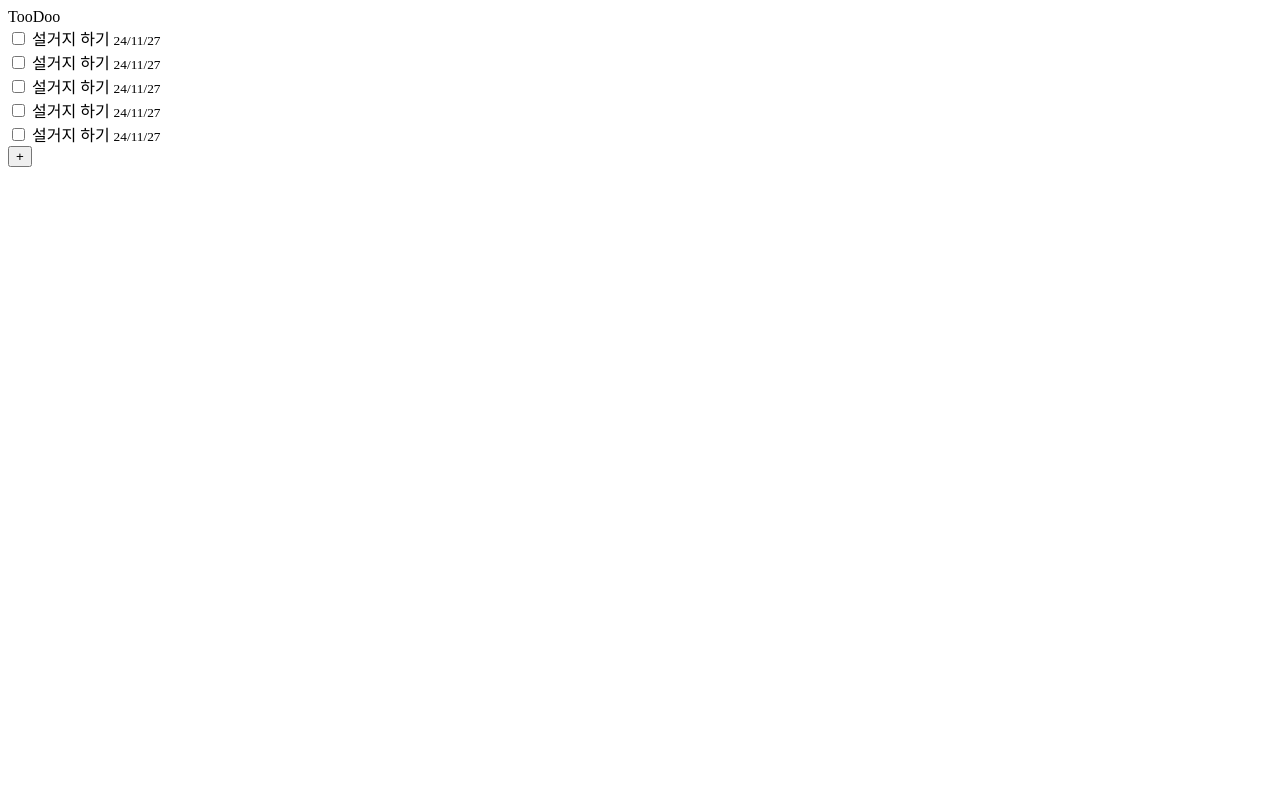
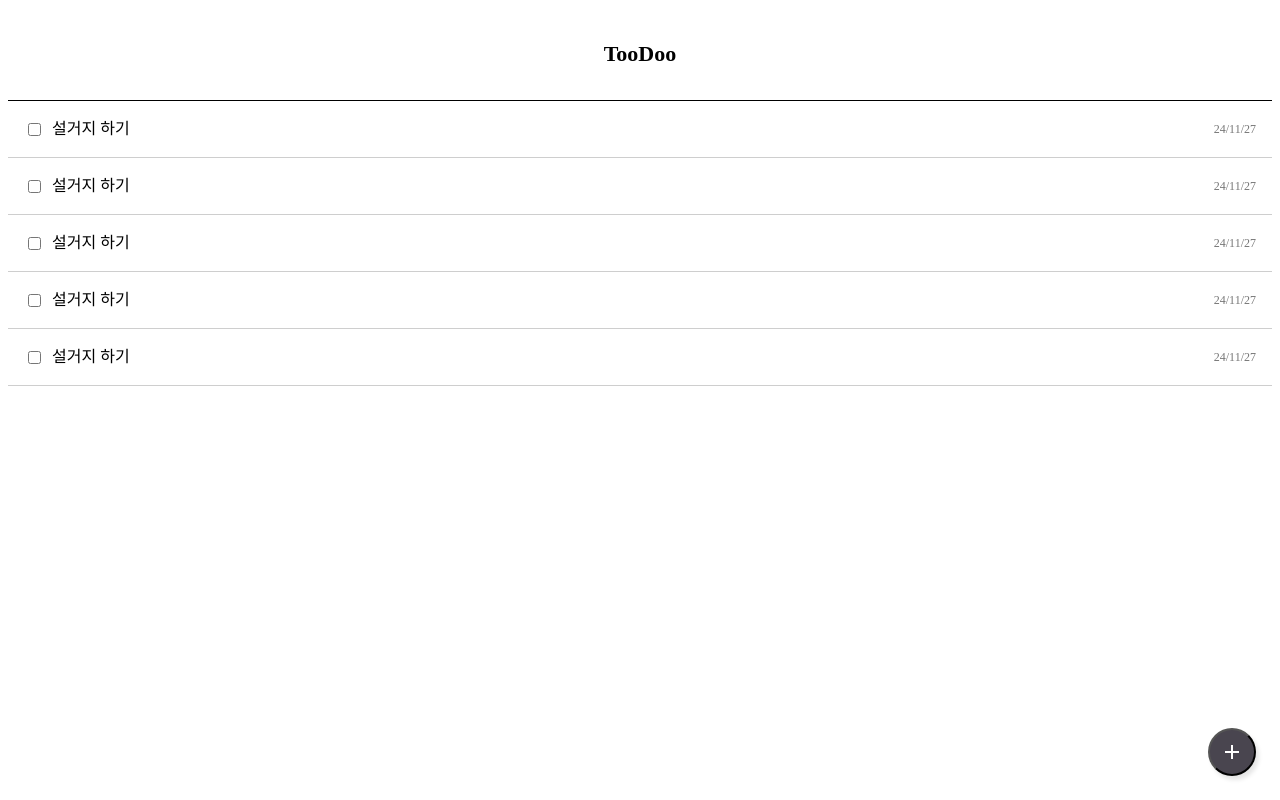
Before and after one commit to jisunipark/toodoo, a website: page index.html in a window 1280 px wide. Drawn offline with Linux system fonts and the light colour scheme.

Commit message:
design: 기본 css 추가

```diff
--- a/index.html
+++ b/index.html
@@ -3,6 +3,7 @@
   <head>
     <meta charset="UTF-8" />
     <meta name="viewport" content="width=device-width, initial-scale=1.0" />
+    <link rel="stylesheet" href="./style.css" />
     <title>TooDoo</title>
   </head>
   <body>
@@ -34,6 +35,8 @@
         <small>24/11/27</small>
       </div>
     </div>
-    <button type="button">+</button>
+    <button type="button" id="add-button">
+      <img src="assets/material-symbols_add.svg" />
+    </button>
   </body>
 </html>
--- /dev/null
+++ b/style.css
@@ -0,0 +1,67 @@
+header {
+  display: flex;
+  width: 100%;
+  height: 60px;
+  padding: 16px 0px;
+  justify-content: center;
+  align-items: center;
+  border-bottom: 1px solid #000;
+
+  color: #000;
+  text-align: center;
+  font-family: 'Tilt Warp';
+  font-size: 22px;
+  font-style: normal;
+  font-weight: 600;
+  line-height: 28px; /* 127.273% */
+  letter-spacing: 0px;
+}
+
+.item {
+  display: flex;
+  height: 56px;
+  padding: 0px 16px;
+  align-items: center;
+  gap: 8px;
+  align-self: stretch;
+  border-bottom: 1px solid #cecece;
+}
+
+.item > span {
+  color: #000;
+  font-family: Pretendard;
+  font-size: 16px;
+  font-style: normal;
+  font-weight: 400;
+  line-height: 28px; /* 175% */
+  flex: 1 0 0;
+}
+
+.done > span {
+  color: #777;
+  text-decoration: line-through;
+}
+
+.item > small {
+  color: #777;
+  text-align: center;
+  font-family: Pretendard;
+  font-size: 12px;
+  font-style: normal;
+  font-weight: 400;
+  line-height: 28px; /* 233.333% */
+}
+
+#add-button {
+  position: fixed;
+  bottom: 24px;
+  right: 24px;
+  display: inline-flex;
+  padding: 10px;
+  align-items: center;
+  gap: 10px;
+  border-radius: 999px;
+  background: #49454f;
+  box-shadow: 3px 4px 4px 0px rgba(0, 0, 0, 0.1);
+  cursor: pointer;
+}
```
Also changed, not shown: assets/material-symbols_add.svg (added).
